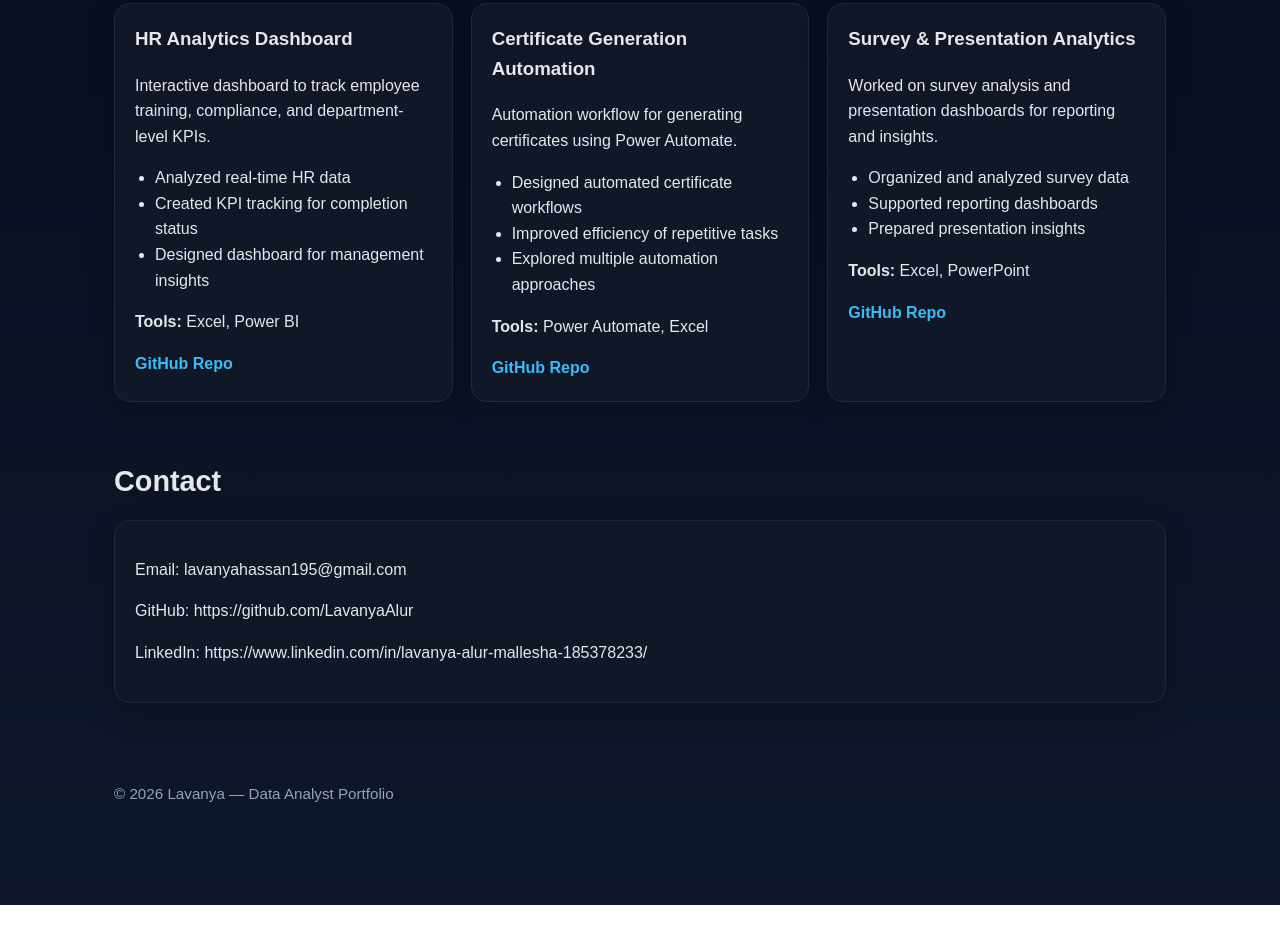
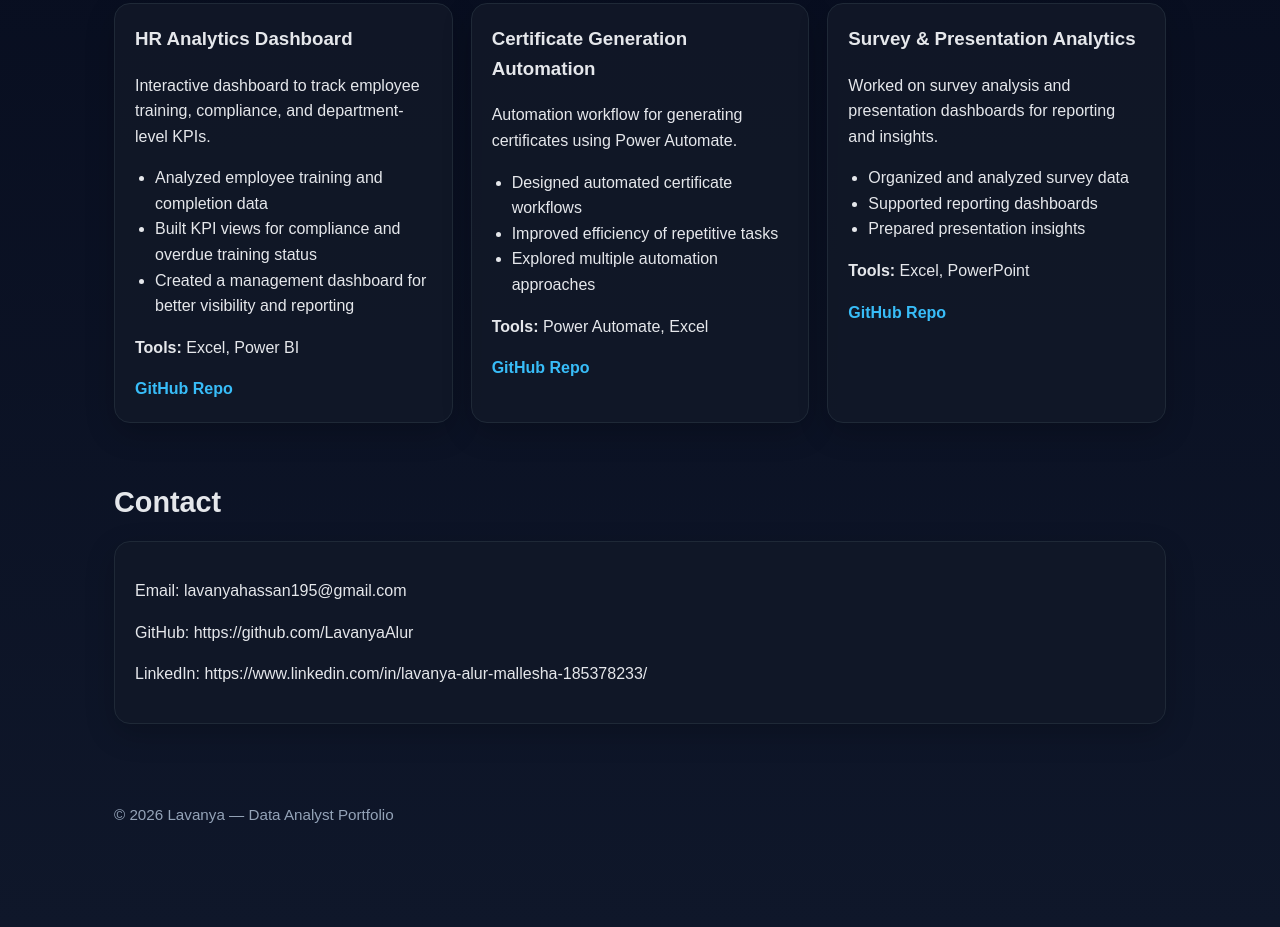
Before and after one commit to LavanayAlur/Lavanya-Data-Portfolio, a plain HTML site: page index.html in a window 1280 px wide. Shown: the part 958-1885 px from the top of the page. Before the commit the page ends 1863 px from the top, so only its background shows below. Drawn offline with Linux system fonts and the light colour scheme.

Commit message:
Update index.html

```diff
--- a/index.html
+++ b/index.html
@@ -188,15 +188,15 @@
   <p>Interactive dashboard to track employee training, compliance, and department-level KPIs.</p>
 
   <ul>
-            <li>Analyzed real-time HR data</li>
-            <li>Created KPI tracking for completion status</li>
-            <li>Designed dashboard for management insights</li>
+    <li>Analyzed employee training and completion data</li>
+    <li>Built KPI views for compliance and overdue training status</li>
+    <li>Created a management dashboard for better visibility and reporting</li>
   </ul>
 
   <p><strong>Tools:</strong> Excel, Power BI</p>
 
   <div class="project-links">
-            <a href="https://github.com/LavanyaAlur/hr-analytics-dashboard" target="_blank">GitHub Repo</a>
+    <a href="https://github.com/LavanayAlur/hr-analytics-dashboard" target="_blank">GitHub Repo</a>
   </div>
 </div>
 
```
Lines whose indentation alone changed are shown as unchanged.
